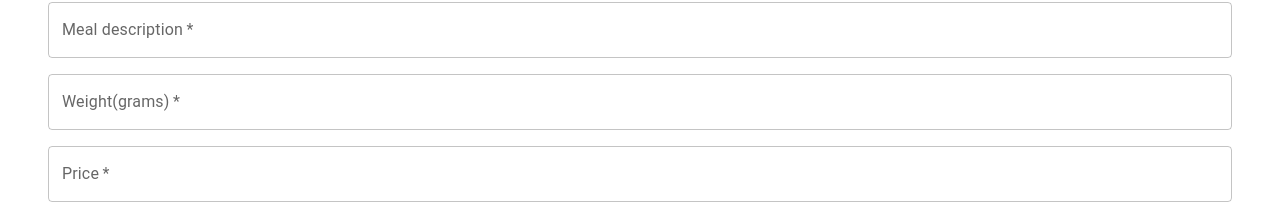
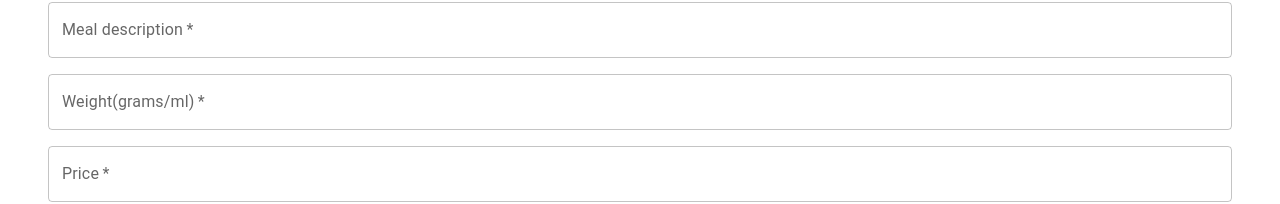
Before and after one commit to team-prstmw/P5FE, a React (Vite) app: page / in a window 1280 px wide. Shown: the part 134-338 px from the top of the page. Built offline with nearby package versions, Linux system fonts and the light colour scheme.

Commit message:
add error handling in the Add Meal Form component

```diff
--- a/src/components/UI/organisms/AddMealForm/AddMealForm.jsx
+++ b/src/components/UI/organisms/AddMealForm/AddMealForm.jsx
@@ -3,12 +3,11 @@ import { addMealSchema } from '../../../../schemas/addMealSchema';
 import { useForm } from 'react-hook-form';
 import './AddMealForm.css';
 import { yupResolver } from '@hookform/resolvers/yup';
-import * as yup from 'yup';
+
 function AddMealForm() {
   const {
     register,
     handleSubmit,
-    getValues,
     formState: { errors },
   } = useForm({
     mode: 'onBlur',
@@ -32,7 +31,7 @@ function AddMealForm() {
           />
           {errors?.title ? <FormHelperText error>{errors?.title && errors?.title.message}</FormHelperText> : null}
           <TextField
-            //   error={!!errors?.email}
+            error={!!errors?.description}
             label="Meal description"
             placeholder="Meal description"
             required
@@ -41,24 +40,31 @@ function AddMealForm() {
             autoComplete="Meal-description"
             {...register('description')}
           />
+          {errors?.description ? (
+            <FormHelperText error>{errors?.description && errors?.description.message}</FormHelperText>
+          ) : null}
           <TextField
-            //   error={!!errors?.email}
-            label="Weight(grams)"
-            placeholder="Weight(grams)"
+            error={!!errors?.weight}
+            label="Weight(grams/ml)"
+            placeholder="Weight(grams/ml)"
             required
+            InputProps={{ inputProps: { min: 0 } }}
             type="number"
             autoComplete="Meal-weight"
             {...register('weight')}
           />
+          {errors?.weight ? <FormHelperText error>{errors?.weight && errors?.weight.message}</FormHelperText> : null}
           <TextField
-            //   error={!!errors?.email}
+            error={!!errors?.price}
             label="Price"
             placeholder="Price"
             required
+            InputProps={{ inputProps: { min: 0 } }}
             type="number"
             autoComplete="Meal-price"
             {...register('price')}
           />
+          {errors?.price ? <FormHelperText error>{errors?.price && errors?.price.message}</FormHelperText> : null}
           <Button color="primary" type="submit" variant="contained">
             ADD MEAL
           </Button>
--- a/src/schemas/addMealSchema.js
+++ b/src/schemas/addMealSchema.js
@@ -1,10 +1,10 @@
 import * as yup from 'yup';
 
-import { MIN_VALUE_ERROR, REQUIRED_ERROR } from './const';
+import { MIN_VALUE_ERROR, MUST_BE_NUMBER, REQUIRED_ERROR } from './const';
 
 export const addMealSchema = yup.object().shape({
   title: yup.string().required(REQUIRED_ERROR),
   description: yup.string().required(REQUIRED_ERROR),
-  weight: yup.number().required(REQUIRED_ERROR).positive(MIN_VALUE_ERROR),
-  price: yup.number().required(REQUIRED_ERROR).positive(MIN_VALUE_ERROR),
+  weight: yup.number(MUST_BE_NUMBER).positive(MIN_VALUE_ERROR).required(REQUIRED_ERROR),
+  price: yup.number(MUST_BE_NUMBER).positive(MIN_VALUE_ERROR).required(REQUIRED_ERROR),
 });
--- a/src/schemas/const.js
+++ b/src/schemas/const.js
@@ -1,2 +1,3 @@
 export const REQUIRED_ERROR = 'This field is required.';
 export const MIN_VALUE_ERROR = 'This value must be greater than 0';
+export const MUST_BE_NUMBER = 'This value must a number';
```
